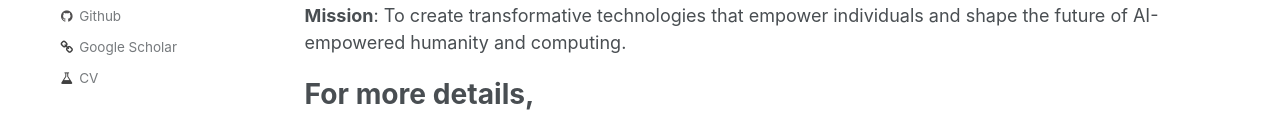
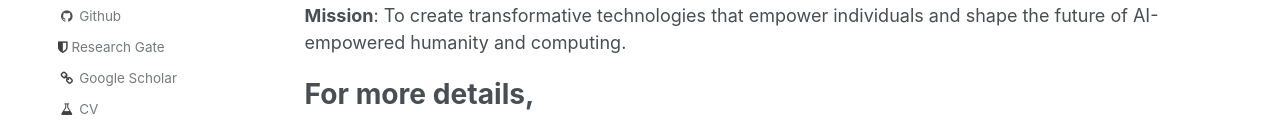
Before and after one commit to iamshreeji-copy1/ravindrakumar_purohit, a plain HTML site: page index.html in a window 1280 px wide. Shown: the part 552-677 px from the top of the page. Drawn offline with nearby package versions, Linux system fonts and the light colour scheme.

Commit message:
Update buttons.html

```diff
--- a/buttons.html
+++ b/buttons.html
@@ -18,6 +18,14 @@
 			</i> Github
 		</a>
 	</li>
+	</li>
+		<li>
+		<a href="https://www.researchgate.net/profile/Ravindrakumar-Purohit">
+			<i class="fa fa-shield" aria-hidden="true"></i>
+			Research Gate
+		</a>
+	</li>
+		</a>
 	<li>
 		<a href="https://scholar.google.com/citations?user=vLEJ5JEAAAAJ&hl=en">
 			<i class="fa fa-fw fa-chain" aria-hidden="true">
```
